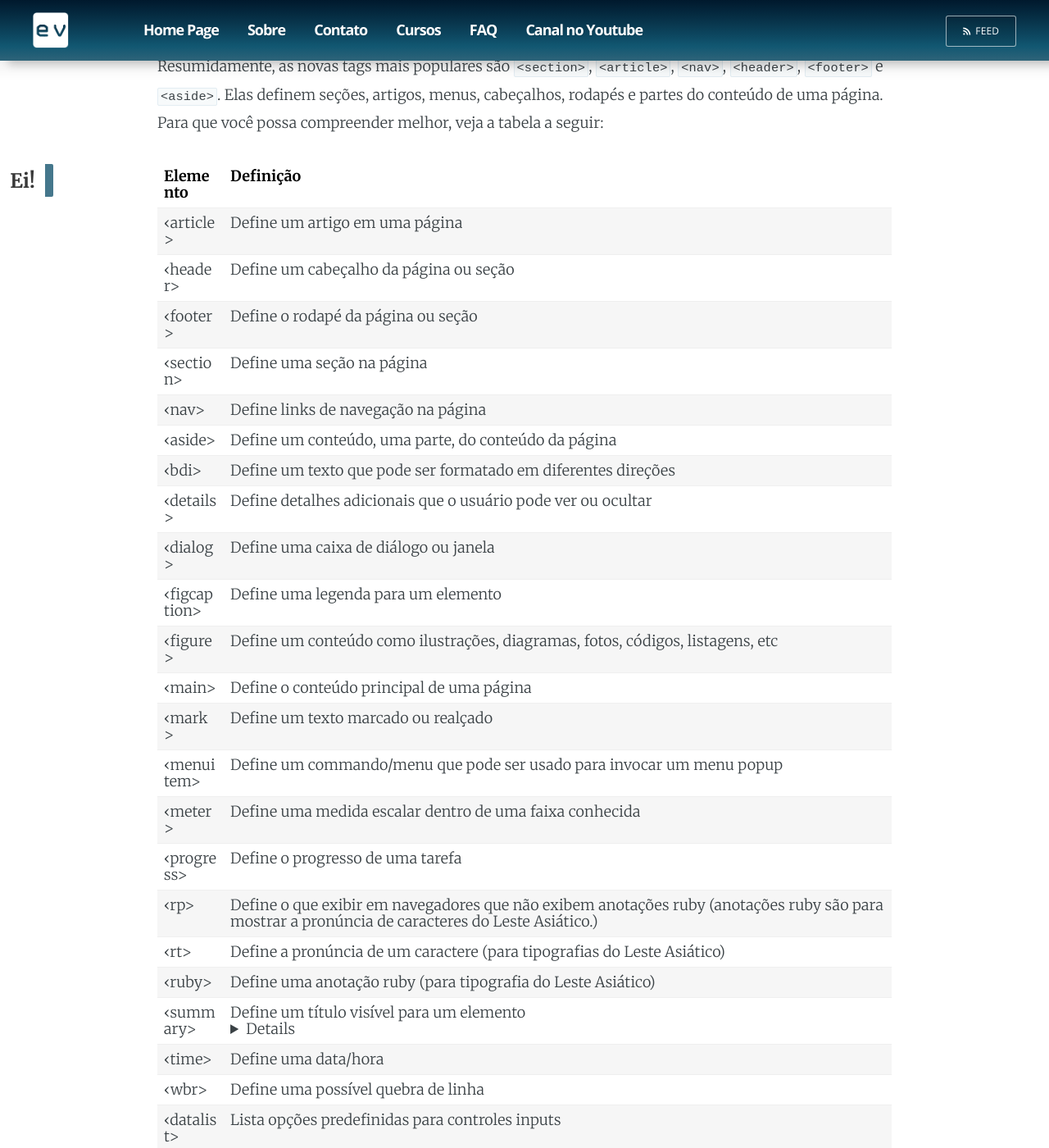
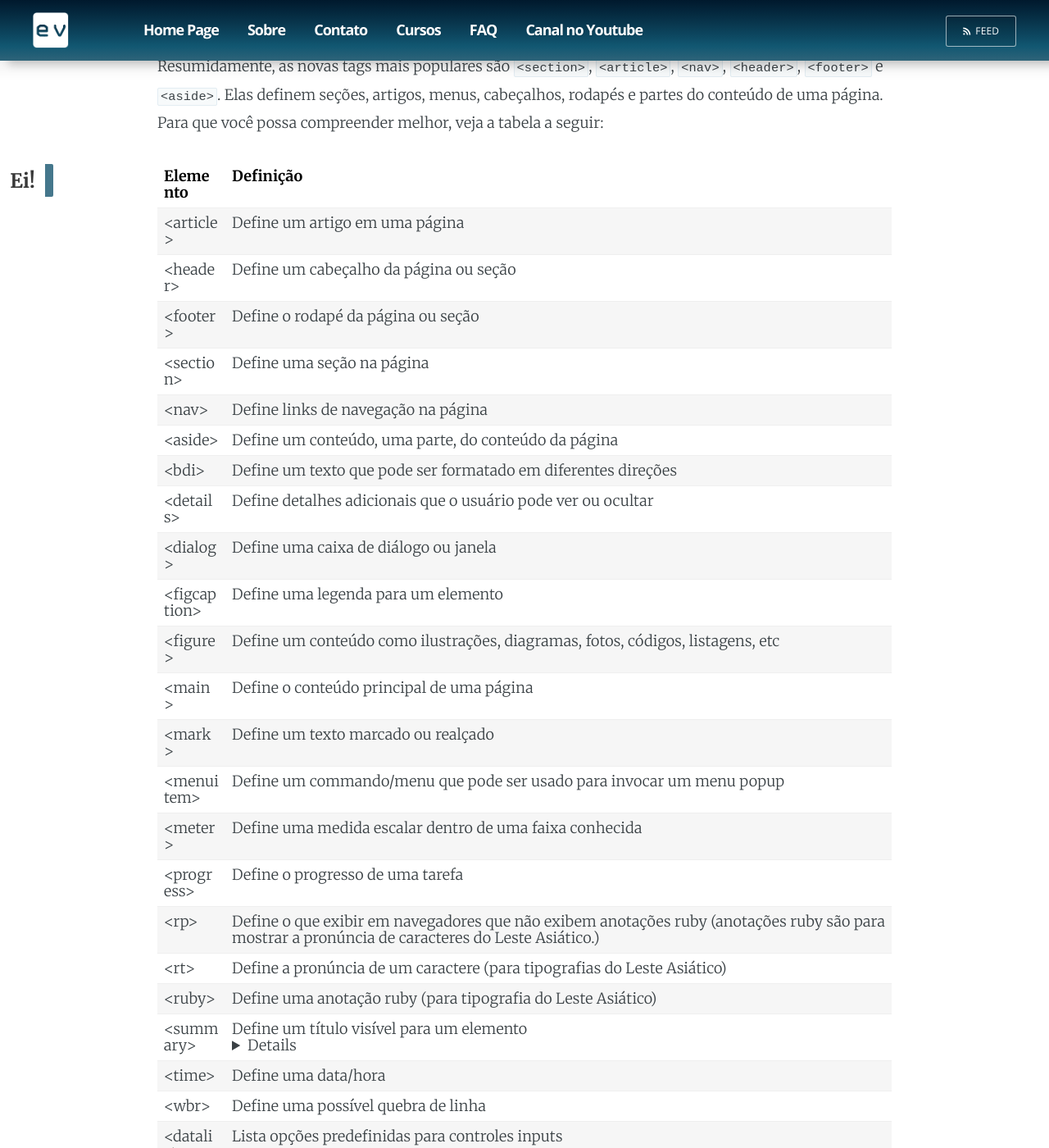
Before and after one commit to EnVolte/envolte.github.io, a Jekyll site: the page built from _cursos/HTML-CSS/parte-6.md, in a window 1280 px wide and 1400 px high, scrolled down 1302 px. Shown: the whole window at 82% size. Built offline with Jekyll 4.4.1, drawn with Linux system fonts in a browser that asks for light colours; a script that is not in the unit is left out; comment, search, counter and statistics services are not loaded; some of the changed lines change nothing that is shown; some of the changed text lies outside the part shown.

Commit message:
Update parte-6.md

```diff
--- a/_cursos/HTML-CSS/parte-6.md
+++ b/_cursos/HTML-CSS/parte-6.md
@@ -22,38 +22,38 @@
 
 Elemento    |    Definição
 ------------|-----------------------------------------
-&lsaquo;article>	  | Define um artigo em uma página
-&lsaquo;header>	  | Define um cabeçalho da página ou seção
-&lsaquo;footer>	  | Define o rodapé da página ou seção
-&lsaquo;section>	  | Define uma seção na página
-&lsaquo;nav>	      | Define links de navegação na página
-&lsaquo;aside>	    | Define um conteúdo, uma parte, do conteúdo da página
-&lsaquo;bdi>       | Define um texto que pode ser formatado em diferentes direções
-&lsaquo;details>	  | Define detalhes adicionais que o usuário pode ver ou ocultar
-&lsaquo;dialog>	  | Define uma caixa de diálogo ou janela
-&lsaquo;figcaption>|	Define uma legenda para um elemento <figure>
-&lsaquo;figure>	  | Define um conteúdo como ilustrações, diagramas, fotos, códigos, listagens, etc
-&lsaquo;main>	    | Define o conteúdo principal de uma página
-&lsaquo;mark>	    | Define um texto marcado ou realçado
-&lsaquo;menuitem>	| Define um commando/menu que pode ser usado para invocar um menu popup
-&lsaquo;meter>	    | Define uma medida escalar dentro de uma faixa conhecida
-&lsaquo;progress>	| Define o progresso de uma tarefa
-&lsaquo;rp>	      | Define o que exibir em navegadores que não exibem anotações ruby (anotações ruby são para mostrar a pronúncia de caracteres do Leste Asiático.)
-&lsaquo;rt>	      | Define a pronúncia de um caractere (para tipografias do Leste Asiático)
-&lsaquo;ruby>	    | Define uma anotação ruby (para tipografia do Leste Asiático)
-&lsaquo;summary>	  | Define um título visível para um elemento <details>
-&lsaquo;time>	    | Define uma data/hora
-&lsaquo;wbr>	      | Define uma possível quebra de linha
-&lsaquo;datalist>	| Lista opções predefinidas para controles inputs
-&lsaquo;keygen>	  | Define um campo de gerador de par de chaves (para formulários)
-&lsaquo;output>	  | Define o resultado de um cálculo
-&lsaquo;canvas>	  | Define um desenho gráfico usando JavaScript
-&lsaquo;svg>	      | Define um desenho gráfico usando SVG
-&lsaquo;audio>	    | Define um conteúdo de som ou música
-&lsaquo;embed>	    | Define um contêiner para aplicações externas (como plug-ins)
-&lsaquo;source>	  | Define fonte para <video> e <audio>
-&lsaquo;track>	    | Define faixas para <video> e <audio>
-&lsaquo;video>	    | Define um conteúdo de vídeo
+&#60;article>	  | Define um artigo em uma página
+&#60;header>	  | Define um cabeçalho da página ou seção
+&#60;footer>	  | Define o rodapé da página ou seção
+&#60;section>	  | Define uma seção na página
+&#60;nav>	      | Define links de navegação na página
+&#60;aside>	    | Define um conteúdo, uma parte, do conteúdo da página
+&#60;bdi>       | Define um texto que pode ser formatado em diferentes direções
+&#60;details>	  | Define detalhes adicionais que o usuário pode ver ou ocultar
+&#60;dialog>	  | Define uma caixa de diálogo ou janela
+&#60;figcaption>|	Define uma legenda para um elemento <figure>
+&#60;figure>	  | Define um conteúdo como ilustrações, diagramas, fotos, códigos, listagens, etc
+&#60;main>	    | Define o conteúdo principal de uma página
+&#60;mark>	    | Define um texto marcado ou realçado
+&#60;menuitem>	| Define um commando/menu que pode ser usado para invocar um menu popup
+&#60;meter>	    | Define uma medida escalar dentro de uma faixa conhecida
+&#60;progress>	| Define o progresso de uma tarefa
+&#60;rp>	      | Define o que exibir em navegadores que não exibem anotações ruby (anotações ruby são para mostrar a pronúncia de caracteres do Leste Asiático.)
+&#60;rt>	      | Define a pronúncia de um caractere (para tipografias do Leste Asiático)
+&#60;ruby>	    | Define uma anotação ruby (para tipografia do Leste Asiático)
+&#60;summary>	  | Define um título visível para um elemento <details>
+&#60;time>	    | Define uma data/hora
+&#60;wbr>	      | Define uma possível quebra de linha
+&#60;datalist>	| Lista opções predefinidas para controles inputs
+&#60;keygen>	  | Define um campo de gerador de par de chaves (para formulários)
+&#60;output>	  | Define o resultado de um cálculo
+&#60;canvas>	  | Define um desenho gráfico usando JavaScript
+&#60;svg>	      | Define um desenho gráfico usando SVG
+&#60;audio>	    | Define um conteúdo de som ou música
+&#60;embed>	    | Define um contêiner para aplicações externas (como plug-ins)
+&#60;source>	  | Define fonte para <video> e <audio>
+&#60;track>	    | Define faixas para <video> e <audio>
+&#60;video>	    | Define um conteúdo de vídeo
 
 ### O que mais mudou?
 
```
